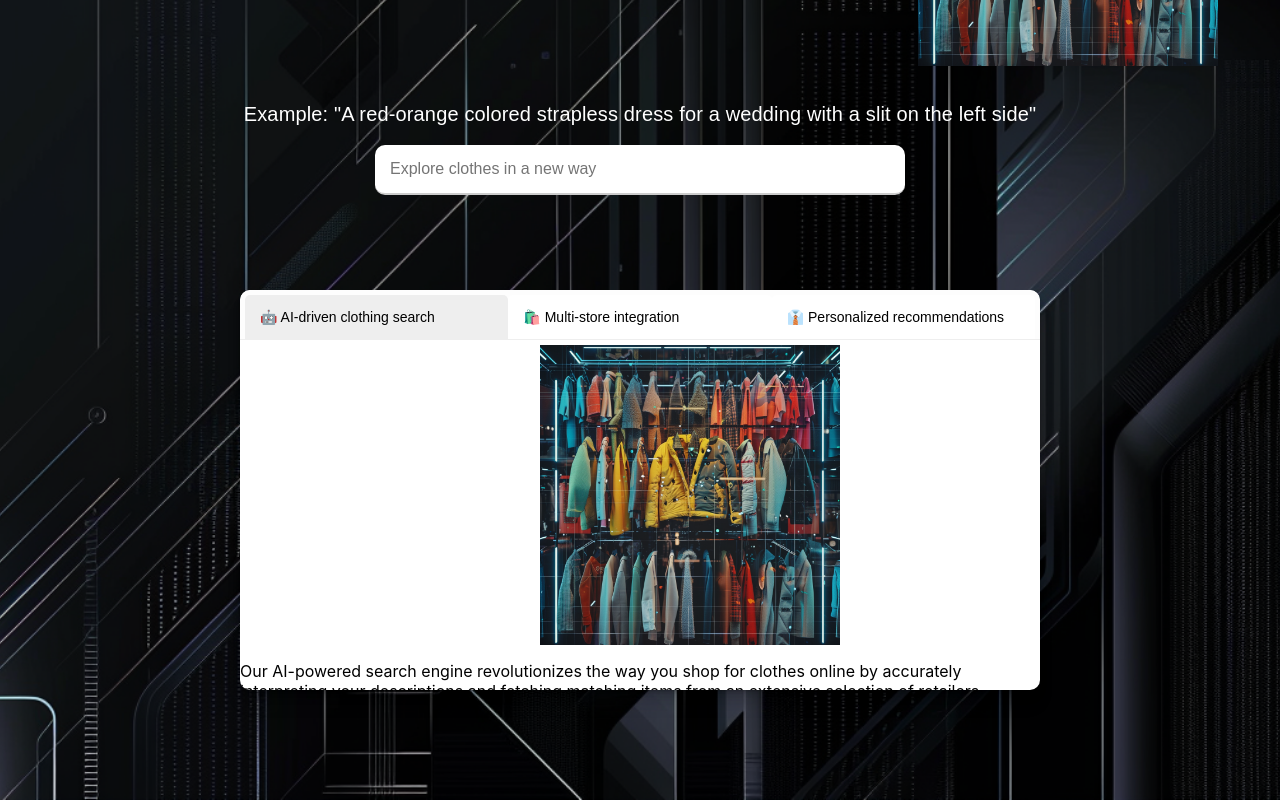
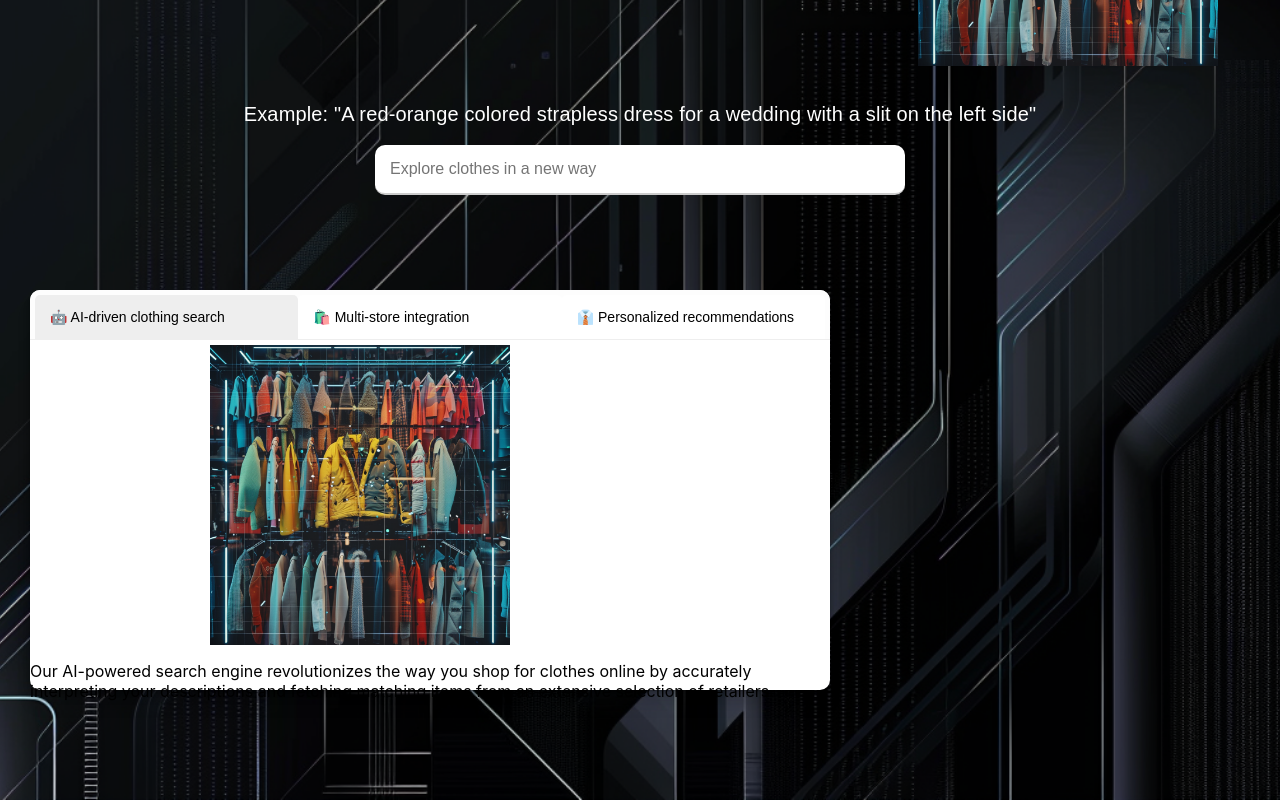
Before and after one commit to richardcolachagua/dream-closet, a React (Create React App) app: page /HomePage in a window 1280 px wide. Shown: the part 504-1304 px from the top of the page. Built offline with nearby package versions, Linux system fonts and the light colour scheme.

Commit message:
"Homepage Layout UI updated"

```diff
--- a/src/frontend/Components/Shared-Layout-Animation/Layout.module.css
+++ b/src/frontend/Components/Shared-Layout-Animation/Layout.module.css
@@ -2,8 +2,5 @@
     width: 300px;
     height: 300px;
     display: flex;
-    padding: 5px 300px 0;
-    border-radius: 10px;
-    border-bottom-left-radius: 0;
-    border-bottom-right-radius: 0;
+    padding: 5px 180px 0;
   }
--- a/src/frontend/Components/Shared-Layout-Animation/Layout.tsx
+++ b/src/frontend/Components/Shared-Layout-Animation/Layout.tsx
@@ -1,11 +1,11 @@
-import "./styles.css";
 import React, { useState } from "react";
 import { intitalTabs as tabs } from "./features.ts";
 import { motion, AnimatePresence } from "framer-motion";
+import styles from "./Layout.module.css";
+import "./styles.css";
 
 export default function Layout() {
   const [selectedTab, setSelectedTab] = useState(tabs[0]);
-  const styles = require('./Layout.module.css');
 
   return (
     <div className="window">
--- a/src/frontend/Components/Shared-Layout-Animation/LayoutContainer.jsx
+++ b/src/frontend/Components/Shared-Layout-Animation/LayoutContainer.jsx
@@ -6,13 +6,11 @@ const LayoutContainer = () => {
   const containerStyle = {
     "--accent": "##8855ff",
     background: "var(--accent",
-    padding: 0,
-    margin: 0,
     display: "flex",
-    justifyContent: "center",
     alignItems: "center",
     height: "70vh",
   };
+
   return (
     <div style={containerStyle}>
       <Layout />
--- a/src/frontend/Components/Shared-Layout-Animation/styles.css
+++ b/src/frontend/Components/Shared-Layout-Animation/styles.css
@@ -3,7 +3,6 @@
     height: 400px;
     border-radius: 10px;
     background: white;
-    overflow: hidden;
     box-shadow: 0 1px 1px hsl(0deg 0% 0% / 0.075),
       0 2px 2px hsl(0deg 0% 0% / 0.075), 0 4px 4px hsl(0deg 0% 0% / 0.075),
       0 8px 8px hsl(0deg 0% 0% / 0.075), 0 16px 16px hsl(0deg 0% 0% / 0.075);
@@ -18,7 +17,6 @@
     border-bottom-left-radius: 0;
     border-bottom-right-radius: 0;
     border-bottom: 1px solid #eeeeee;
-    height: 44px;
   }
 
   .tabs {
@@ -91,28 +89,3 @@
     cursor: pointer;
     flex-shrink: 0;
   }
-
-  .background {
-    position: absolute;
-    top: 0;
-    left: 0;
-    bottom: 0;
-    width: 300px;
-    background: #fff;
-  }
-
-  .add-item {
-    width: 30px;
-    height: 30px;
-    background: #eee;
-    border-radius: 50%;
-    border: 0;
-    cursor: pointer;
-    align-self: center;
-  }
-
-  .add-item:disabled {
-    opacity: 0.4;
-    cursor: default;
-    pointer-events: none;
-  }
```
